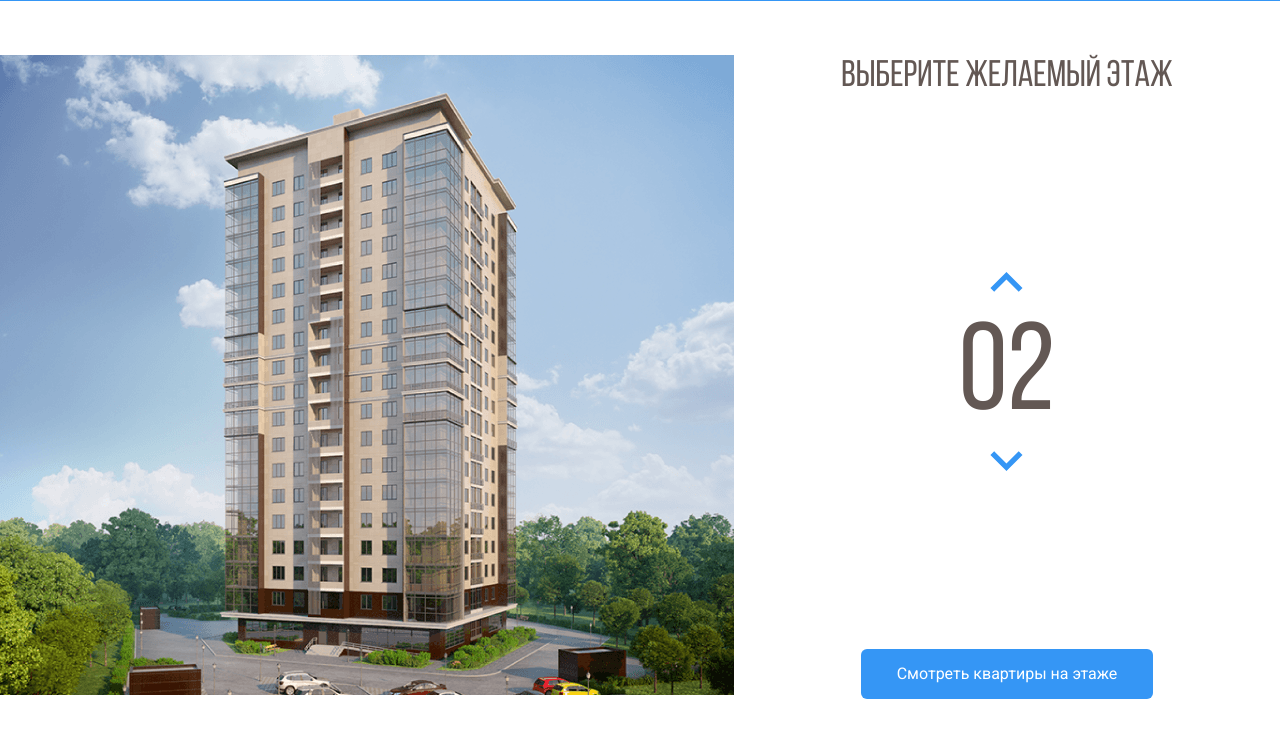
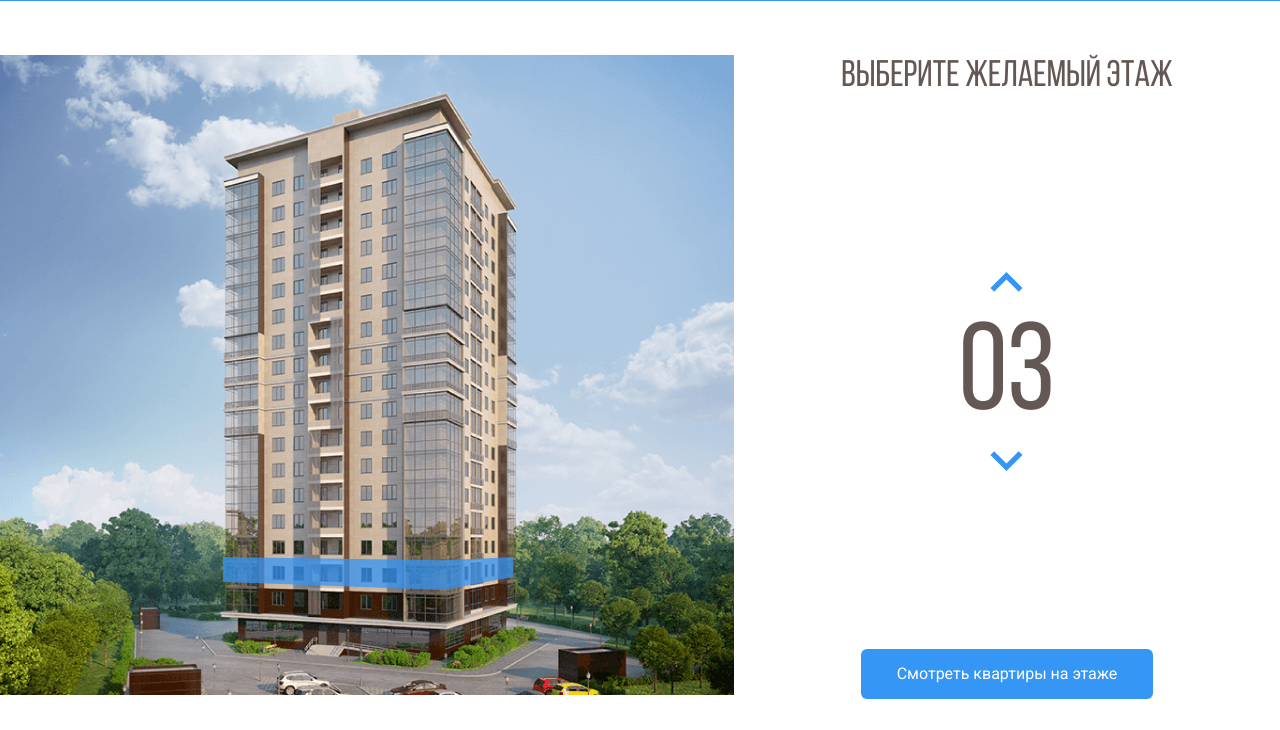
Before and after one commit to knatger/melody, a plain HTML site: page index.html in a window 1280 px wide. Both pictures are taken after a click on the button 1006 px from the left and 354 px from the top of the page. Shown: the part 70-800 px from the top of the page. Drawn offline with nearby package versions, Linux system fonts and the light colour scheme.

Commit message:
Add files via upload

```diff
--- a/css/style.css
+++ b/css/style.css
@@ -81,6 +81,9 @@ body {
 .home-image path:hover {
   opacity: 1;
 }
+path.current-floor {
+  opacity: 1;
+}
 .counter-group {
   display: flex;
   flex-direction: column;
--- a/index.html
+++ b/index.html
@@ -53,23 +53,23 @@
           </pattern>
           <image id="image0_1_86" width="740" height="640" xlink:href="img/home.png" />
         </defs>
-        <path d="M222 529L442.8 537L512 523.3V545L443.5 564.7L222 553.7V529Z" fill="#3595F6" fill-opacity="0.75" />
-        <path d="M223 527V502L443.3 505.3L513 502V522L443.7 535L223 527Z" fill="#3595F6" fill-opacity="0.75" />
-        <path d="M223 501V476H444H513V499L445 506L223 501Z" fill="#3595F6" fill-opacity="0.75" />
-        <path d="M223 476V451L444.3 447.3L512 454V476H444" fill="#3595F6" fill-opacity="0.75" />
-        <path d="M223 450V424L444.5 420.7L513 431.7V453L444 446.3L223 450Z" fill="#3595F6" fill-opacity="0.75" />
-        <path d="M222 423V399.3L443 387L514 410V431.3L443 419L222 423Z" fill="#3595F6" fill-opacity="0.75" />
-        <path d="M222 401V376L444.2 359.7L514 388.3V409L443.7 387.3L222 401Z" fill="#3595F6" fill-opacity="0.75" />
-        <path d="M222 376V351L444.5 330.7L514 367.3V388L442 359.3L222 376Z" fill="#3595F6" fill-opacity="0.75" />
-        <path d="M222 350V326L445 301.3L514 345.3V367L444.7 329L222 350Z" fill="#3595F6" fill-opacity="0.75" />
-        <path d="M222 325V301L444.5 272.3L514 323.3V344L443.7 301.7L222 325Z" fill="#3595F6" fill-opacity="0.75" />
-        <path d="M221 301V277L443.3 244L514 303.3V323L444 272.3L221 301Z" fill="#3595F6" fill-opacity="0.75" />
-        <path d="M222 276V252L443.2 217L513 281V302L444.3 243.7L222 276Z" fill="#3595F6" fill-opacity="0.75" />
-        <path d="M222 251V226L444.3 188L513 258.3V279L444 215L222 251Z" fill="#3595F6" fill-opacity="0.75" />
-        <path d="M222 226V201L442.8 157.3L513 236.3V259L444 185.7L222 226Z" fill="#3595F6" fill-opacity="0.75" />
-        <path d="M223 202V177L443 129L513 214V237L442.3 157.7L223 202Z" fill="#3595F6" fill-opacity="0.75" />
-        <path d="M222 177V152L441.8 100L513 192.3V215L443.3 128.7L222 177Z" fill="#3595F6" fill-opacity="0.75" />
-        <path d="M222 152V126L444 69.3L513 171V192L443.7 100.3L222 152Z" fill="#3595F6" fill-opacity="0.75" />
+        <path data-floor="02" d="M222 529L442.8 537L512 523.3V545L443.5 564.7L222 553.7V529Z" fill="#3595F6" fill-opacity="0.75" /> <!--data-floor - это придуманный нами атрибут, такие атрибуты начинаются с "data"-->
+        <path data-floor="03" d="M223 527V502L443.3 505.3L513 502V522L443.7 535L223 527Z" fill="#3595F6" fill-opacity="0.75" />
+        <path data-floor="04" d="M223 501V476H444H513V499L445 506L223 501Z" fill="#3595F6" fill-opacity="0.75" />
+        <path data-floor="05" d="M223 476V451L444.3 447.3L512 454V476H444" fill="#3595F6" fill-opacity="0.75" />
+        <path data-floor="06" d="M223 450V424L444.5 420.7L513 431.7V453L444 446.3L223 450Z" fill="#3595F6" fill-opacity="0.75" />
+        <path data-floor="07" d="M222 423V399.3L443 387L514 410V431.3L443 419L222 423Z" fill="#3595F6" fill-opacity="0.75" />
+        <path data-floor="08" d="M222 401V376L444.2 359.7L514 388.3V409L443.7 387.3L222 401Z" fill="#3595F6" fill-opacity="0.75" />
+        <path data-floor="09" d="M222 376V351L444.5 330.7L514 367.3V388L442 359.3L222 376Z" fill="#3595F6" fill-opacity="0.75" />
+        <path data-floor="10" d="M222 350V326L445 301.3L514 345.3V367L444.7 329L222 350Z" fill="#3595F6" fill-opacity="0.75" />
+        <path data-floor="11" d="M222 325V301L444.5 272.3L514 323.3V344L443.7 301.7L222 325Z" fill="#3595F6" fill-opacity="0.75" />
+        <path data-floor="12" d="M221 301V277L443.3 244L514 303.3V323L444 272.3L221 301Z" fill="#3595F6" fill-opacity="0.75" />
+        <path data-floor="13" d="M222 276V252L443.2 217L513 281V302L444.3 243.7L222 276Z" fill="#3595F6" fill-opacity="0.75" />
+        <path data-floor="14" d="M222 251V226L444.3 188L513 258.3V279L444 215L222 251Z" fill="#3595F6" fill-opacity="0.75" />
+        <path data-floor="15" d="M222 226V201L442.8 157.3L513 236.3V259L444 185.7L222 226Z" fill="#3595F6" fill-opacity="0.75" />
+        <path data-floor="16" d="M223 202V177L443 129L513 214V237L442.3 157.7L223 202Z" fill="#3595F6" fill-opacity="0.75" />
+        <path data-floor="17" d="M222 177V152L441.8 100L513 192.3V215L443.3 128.7L222 177Z" fill="#3595F6" fill-opacity="0.75" />
+        <path data-floor="18" d="M222 152V126L444 69.3L513 171V192L443.7 100.3L222 152Z" fill="#3595F6" fill-opacity="0.75" />
 
       </svg>
 
@@ -92,5 +92,8 @@
     </div>
   </main>
   <!-- /.main -->
+  <script src="https://code.jquery.com/jquery-3.6.0.min.js"
+    integrity="sha256-/xUj+3OJU5yExlq6GSYGSHk7tPXikynS7ogEvDej/m4=" crossorigin="anonymous"></script>
+  <script src="js/main.js"></script>
 </body>
 </html>
--- /dev/null
+++ b/js/main.js
@@ -0,0 +1,33 @@
+$(document).ready(function () {
+  var currentFloor = 2;
+  var floorPath = $(".home-image path")
+  var counterUp = $(".counter-up")
+  var counterDown = $(".counter-down")
+
+  floorPath.on('mouseover', function () {
+    floorPath.removeClass("current-floor")
+    currentFloor = $(this).attr("data-floor")
+    $(".counter").text(currentFloor)
+   })
+
+   counterUp.on('click', function () {
+     if (currentFloor < 18) {
+      currentFloor++;
+      usCurrentFloor = currentFloor.toLocaleString("en-US", {minimumIntegerDigits: 2, useGrouping: false})
+      $(".counter").text(usCurrentFloor)
+      floorPath.removeClass("current-floor")
+      $(`[data-floor=${usCurrentFloor}]`).toggleClass('current-floor')
+
+     }
+   })
+
+   counterDown.on('click', function () {
+    if (currentFloor > 2) {
+      currentFloor--;
+      usCurrentFloor = currentFloor.toLocaleString("en-US", {minimumIntegerDigits: 2, useGrouping: false})
+      $(".counter").text(usCurrentFloor)
+      floorPath.removeClass("current-floor")
+      $(`[data-floor=${usCurrentFloor}]`).toggleClass('current-floor')
+    }
+  })
+});
```
